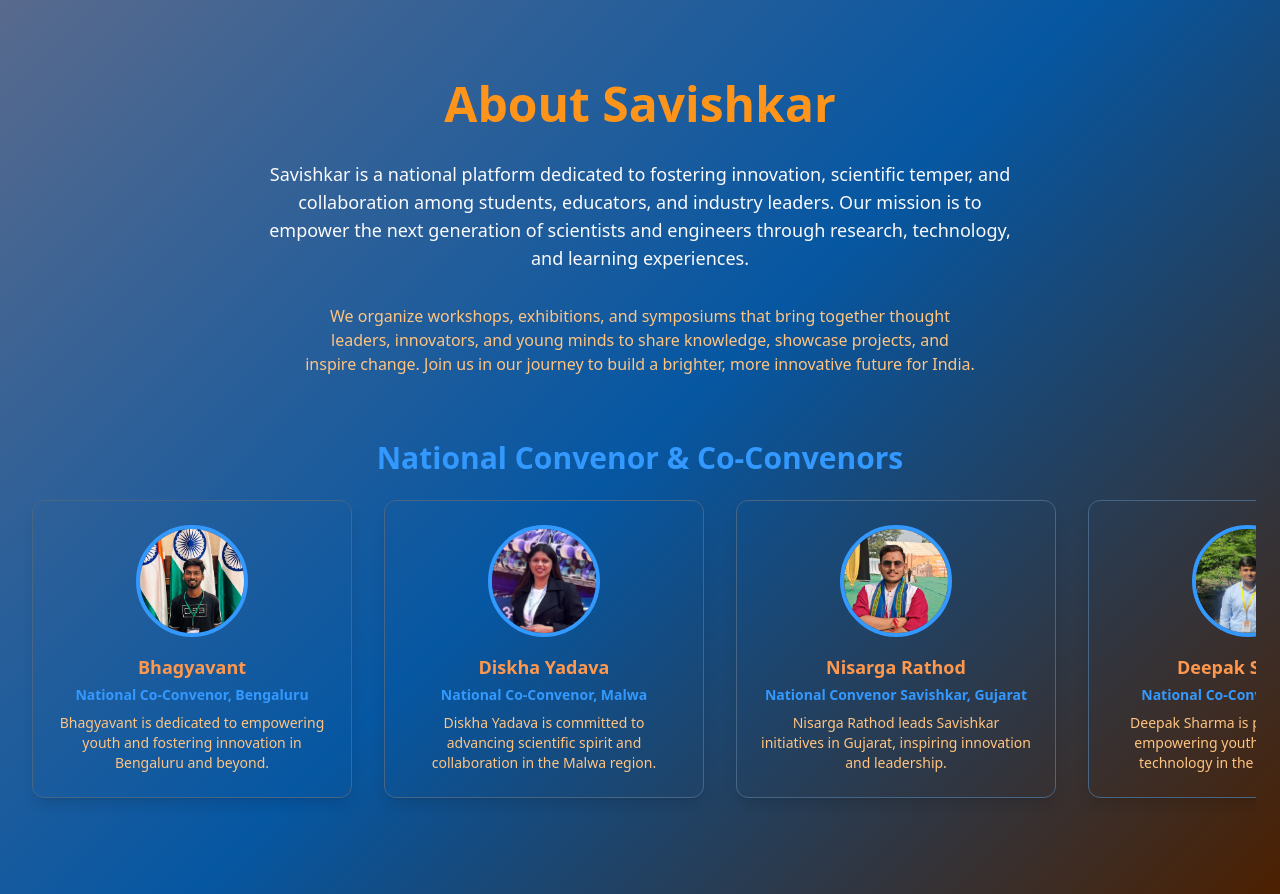
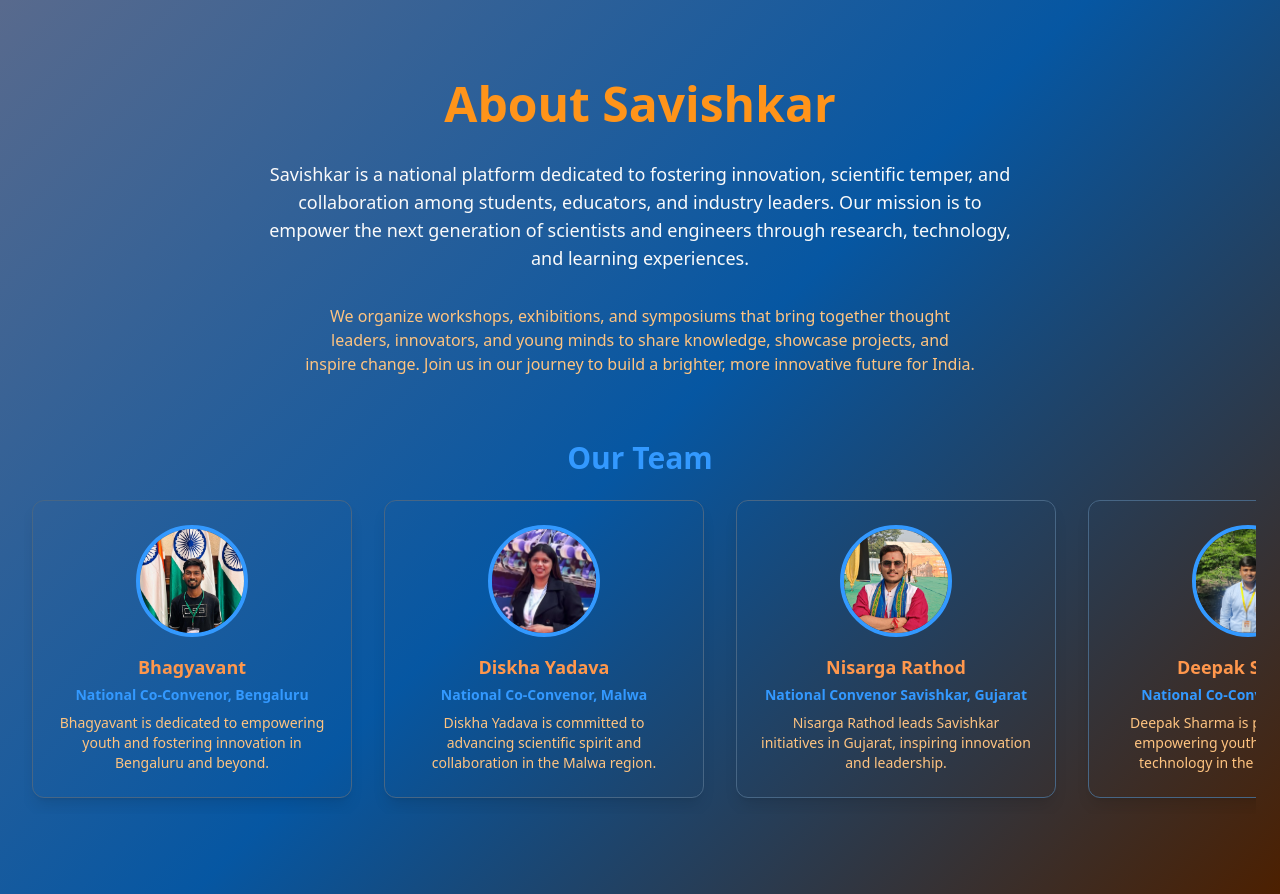
Before and after one commit to thinker010/savishkar, a React (Vite) app: page /about in a window 1280 px wide. Built offline with nearby package versions, Linux system fonts and the light colour scheme.

Commit message:
changed about section

```diff
--- a/src/pages/About.tsx
+++ b/src/pages/About.tsx
@@ -12,7 +12,7 @@ const About = () => (
     </div>
 
     {/* Convenors Carousel */}
-    <h2 className="text-2xl md:text-3xl font-bold text-center mb-6 text-electric-blue">National Convenor & Co-Convenors</h2>
+    <h2 className="text-2xl md:text-3xl font-bold text-center mb-6 text-electric-blue">Our Team </h2>
     <div className="w-full overflow-x-auto pb-4">
       <div className="flex gap-8 min-w-[600px] md:min-w-0 px-2" style={{scrollSnapType: 'x mandatory'}}>
         {convenors.map((c) => (
```
